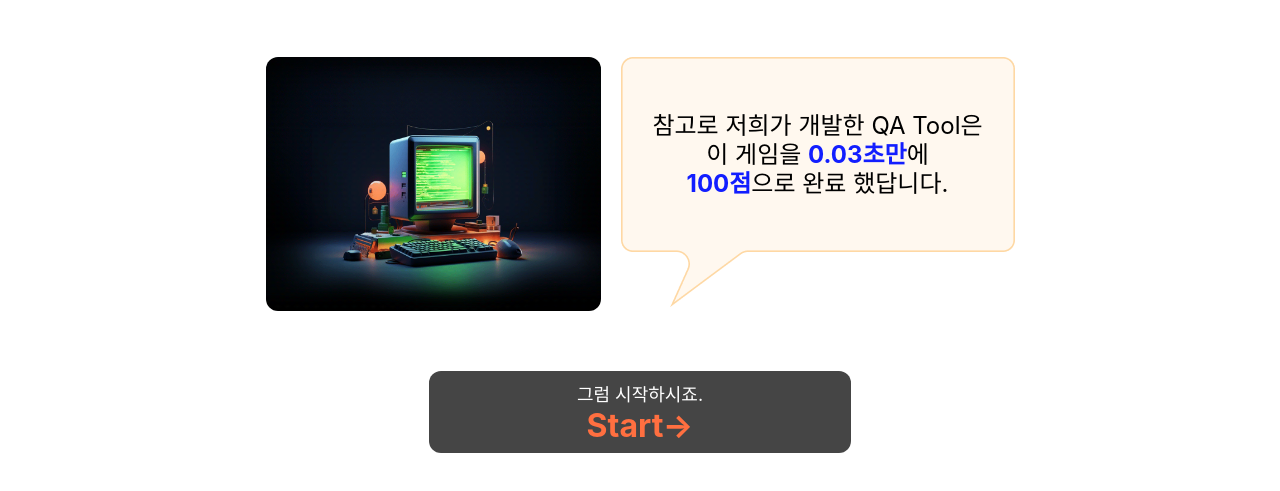
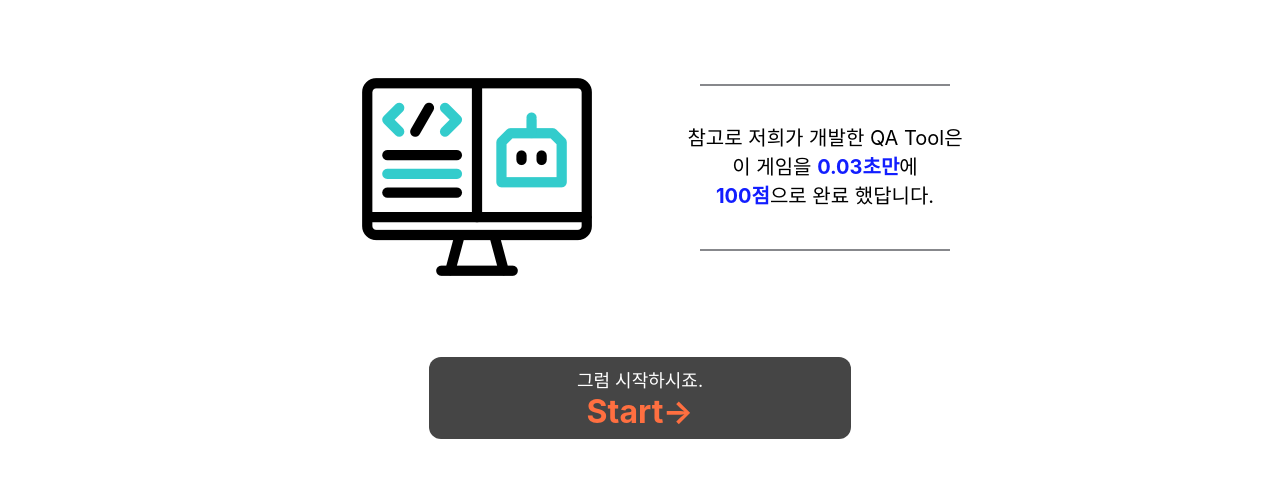
Before and after one commit to KIM-DAHAE/QA_Auto, a website: page oxquiz_intro.html in a window 1280 px wide. Shown: the part 431-922 px from the top of the page. Drawn offline with nearby package versions, Linux system fonts and the light colour scheme; a web font is replaced by a local one.

Commit message:
Intro 수정

```diff
--- a/oxquiz_intro.html
+++ b/oxquiz_intro.html
@@ -31,7 +31,7 @@
                     <p>저희 QA Tool을 간접 체험 할 수 있는 미니게임이에요.<br>
                         겨우 10문제! <span class="text--red">30초 내에 80점</span>을 맞추신 분들께<br> <span class="text--red">달달한 간식</span>을 드려요.</p>
                     <div class="intro__tool">
-                        <img src="static/images/quiz/img__tool.gif" alt="tool 예시">
+                        <img src="static/images/quiz/img__tool01.gif" alt="tool 예시">
                         <div class="intro__desc">참고로 저희가 개발한 QA Tool은<br>이 게임을 <span class="text--blue">0.03초만</span>에<br> <span class="text--blue">100점</span>으로 완료 했답니다.</div>
                     </div>
                     <button class="btn__start">그럼 시작하시죠. <span>Start→</span></button>
--- a/static/scss/quiz.scss
+++ b/static/scss/quiz.scss
@@ -225,25 +225,46 @@ body {
     &__tool {
         display: flex;
         justify-content: center;
-        gap: 20px;
-        padding-top: 60px;
-        padding-bottom: 60px;
+        align-items: center;
+        gap: 50px;
+        padding-top: 20px;
+        padding-bottom: 20px;
         img {
             display: block;
-            width: 335px;
-            height: 254px;
-            border-radius: 12px;
+            width: 320px;
         }
     }
 
     &__desc {
-        width: 394px;
-        height: 250px;
-        padding-top: 54px;
-        background: url(../images/quiz/img__box.png) no-repeat;
-        font-size: 24px;
+        position: relative;
+        margin-top: -20px;
+        font-size: 20px;
         font-weight: 400;
         line-height: 29.05px;
+
+        &:before {
+            content: '';
+            display: block;
+            position: absolute;
+            top: -40px;
+            left: 50%;
+            transform: translateX(-50%);
+            width: 250px;
+            height: 2px;
+            background-color: #87888c;
+        }
+
+        &:after {
+            content: '';
+            display: block;
+            position: absolute;
+            bottom: -40px;
+            left: 50%;
+            transform: translateX(-50%);
+            width: 250px;
+            height: 2px;
+            background-color: #87888c;
+        }
 
         .text--blue {
             font-weight: 700;
```
Also changed, not shown: static/images/quiz/img__tool01.gif (added), static/scss/quiz.css, 1 other file.
